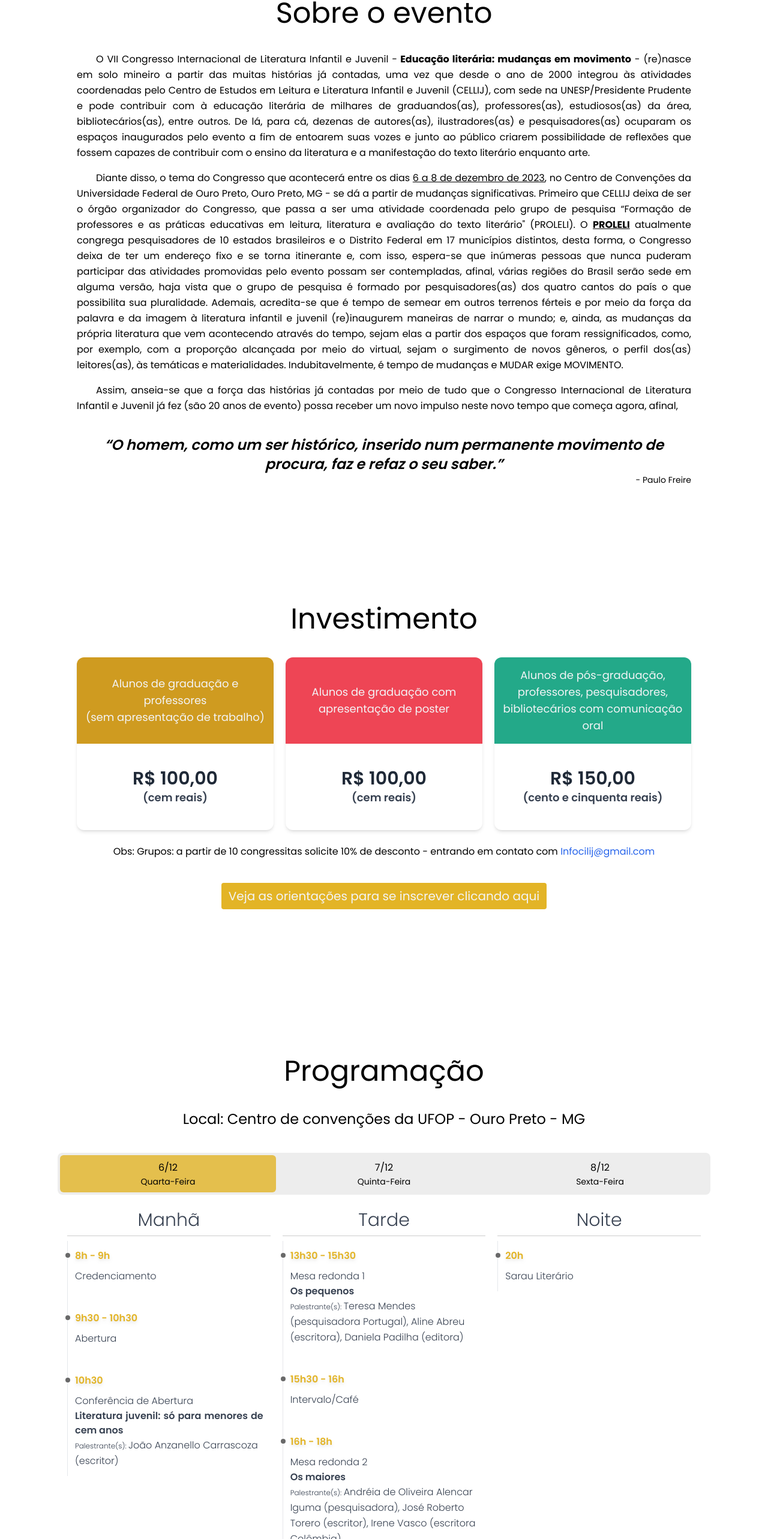
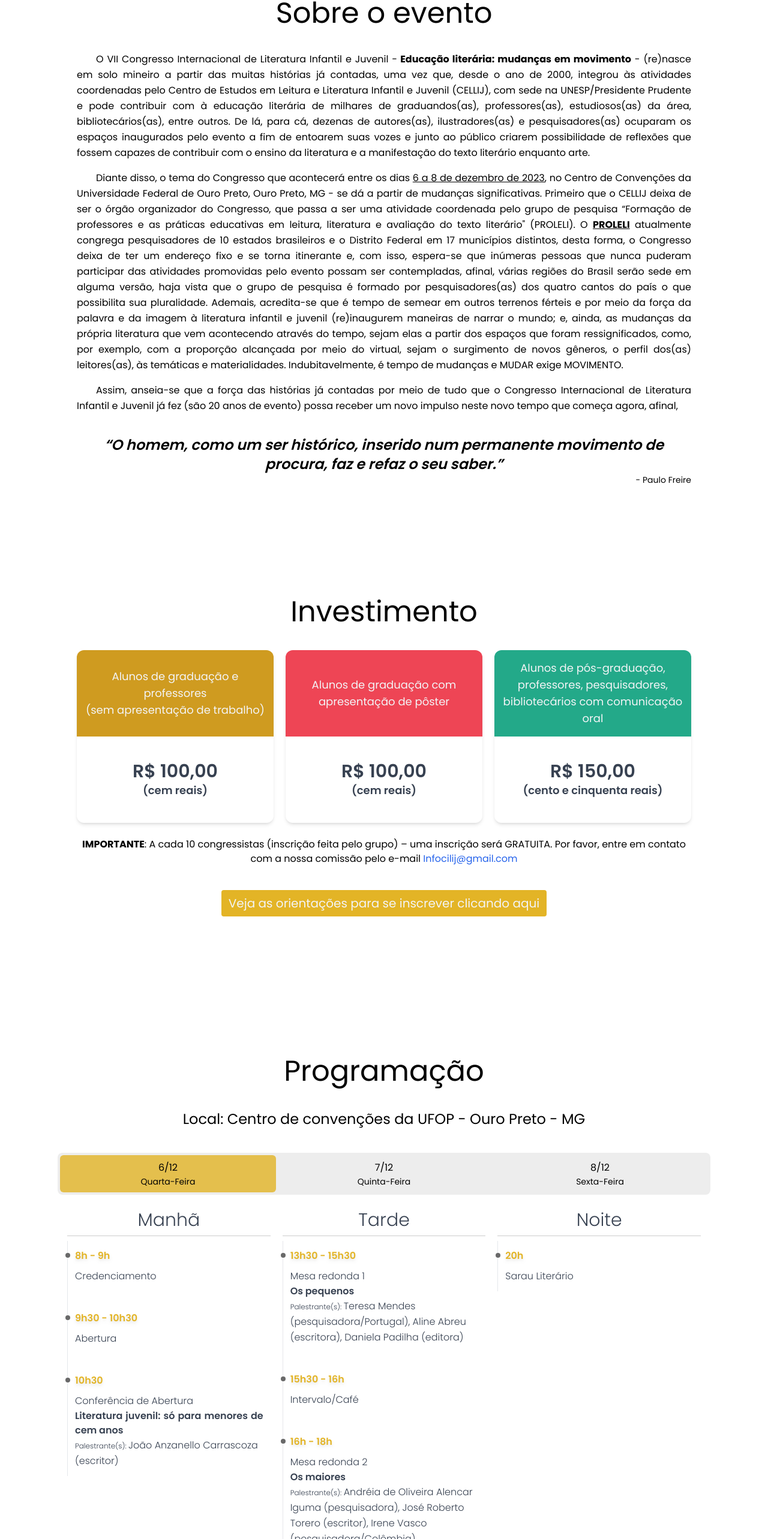
Before and after one commit to hidekinakata/CILIJ-2023, a React (Vite) app: page /orientacoes in a window 1280 px wide. Shown: the part 866-3432 px from the top of the page at 60% size. Built offline with nearby package versions, Linux system fonts and the light colour scheme.

Commit message:
Grammar fixing

```diff
--- a/src/data/schedule_data.ts
+++ b/src/data/schedule_data.ts
@@ -65,7 +65,7 @@ const EventDay: EventDayType[] = [
         presenters: [
           {
             name: "Teresa Mendes",
-            occupation: "(pesquisadora Portugal)",
+            occupation: "(pesquisadora/Portugal)",
             resume:
               "Teresa Mendes é Doutora em Estudos Literários pela Universidade de Lisboa e Professora Adjunta na Escola Superior de Educação e Ciências Sociais do Instituto Politécnico de Portalegre desde 1996, possuindo experiência de lecionação e formação nas áreas de Língua e Literatura Portuguesas, Literatura Infantil e Juvenil, Didática do Português e Supervisão Pedagógica, na formação inicial e na formação complementar de educadores de infância e professores do Ensino Básico. Tem desenvolvido trabalho de investigação a nível nacional e internacional nas áreas da Literatura Comparada, da Literatura Infantil e Juvenil, da Educação Literária e da Formação Docente, sendo autora de diversos artigos, livros e capítulos de livros nesses domínios. Tem organizado e participado em diversos congressos e seminários, nacionais e internacionais e tem realizado diversas formações direcionadas para educadores e professores de vários níveis de ensino, sobretudo no âmbito da Literatura Infantil, da Formação de Leitores, da Educação Literária e das Metodologias ativas no ensino do Português.",
             pictureSrc: "/speakers/teresa_mendes.png",
@@ -146,7 +146,7 @@ const EventDay: EventDayType[] = [
           },
           {
             name: "Irene Vasco",
-            occupation: "(escritora Colômbia)",
+            occupation: "(pesquisadora/Colômbia)",
             resume:
               "Irene Vasco é colombiana, filha de mãe brasileira. É licenciada em Letras, especialista em literatura infanto-juvenil e tradutora de português e francês. Já escreveu dezenas de livros para crianças e jovens, muitos deles premiados, como Letras de Carvão, publicado pela Editora Pulo do Gato. Dedicou grande parte de sua vida a realizar oficinas de leitura e formação de leitores em regiões remotas da Colômbia. Frequentemente participa de programas estaduais e institucionais voltados para comunidades indígenas e camponesas, com ênfase em cidadania e responsabilidade social.",
             pictureSrc: "/speakers/irene_vasco.png",
--- a/src/pages/Books.tsx
+++ b/src/pages/Books.tsx
@@ -16,17 +16,18 @@ const Books: React.FC<BooksType> = (props) => {
       >
         Lançamento de Livros
       </h1>
-      <div className={"flex h-72 flex-col"}>
-        <p>Olá congressista!</p>
-        <p>Olá autor!</p>
-        <p>Olá editor!</p>
-        <p className={"mt-6 text-justify indent-4"}>
-          Se você tem um livro de literatura infantil e juvenil ou algum livro
+      <div className={"flex h-72 flex-col indent-4"}>
+        <p>Olá autor(a), ilustrador(a), editor(a),</p>
+        <p className={"mt-6 text-justify "}>
+          Se você tem um livro de literatura infantil e juvenil, ou, algum livro
           teórico para lançar no VII Congresso Internacional de Literatura
           Infantil e Juvenil - teremos a noite do dia 07/12/2023 reservada para
-          isso. Por favor, preencha o Forms e prepare seus livros. Estamos te
+          isso. Por favor, preencha o Forms e prepare os seus livros. Estamos te
           esperando.
         </p>
+        <br />
+        <p>Abraços,</p>
+        <p>Comissão Organizadora</p>
         <div className={"grid place-items-center"}>
           <a
             href={
--- a/src/pages/EixosTematicos.tsx
+++ b/src/pages/EixosTematicos.tsx
@@ -136,7 +136,7 @@ const EixosTematicos: React.FC<EixosTematicosType> = (props) => {
               </div>
               <br />
               <h2 className={""}>
-                Informações no email:{" "}
+                Informações no e-mail:{" "}
                 <a
                   className={"text-blue-600 underline "}
                   href={"mailto:" + eixo.email}
@@ -150,14 +150,14 @@ const EixosTematicos: React.FC<EixosTematicosType> = (props) => {
                       const target = e.currentTarget;
                       await navigator.clipboard
                         .writeText(eixo.email)
-                        .then(() => (target.innerHTML = "Email copiado!"));
+                        .then(() => (target.innerHTML = "E-mail copiado!"));
                       return;
                     }
                     unsecuredCopyToClipboard(e.currentTarget, eixo.email);
-                    e.currentTarget.innerHTML = "Email copiado!";
+                    e.currentTarget.innerHTML = "E-mail copiado!";
                   }}
                 >
-                  Copiar Email
+                  Copiar E-mail
                 </button>
               </h2>
               <br />
--- a/src/pages/Guidelines.tsx
+++ b/src/pages/Guidelines.tsx
@@ -20,7 +20,7 @@ const Guidelines: React.FC<GuidelinesType> = (props) => {
 
       <section className={"w-full"}>
         <h1 className={"text-center text-xl font-semibold"}>
-          Como inscrever comunicação oral ou poster no VII Congresso
+          Como inscrever comunicação oral ou pôster no VII Congresso
           Internacional de Literatura Infantil e Juvenil?
         </h1>
 
@@ -42,7 +42,7 @@ const Guidelines: React.FC<GuidelinesType> = (props) => {
               templates
             </Link>
             , selecione o template resumo e escreva o seu resumo, seja para
-            comunicação oral ou para poster -{" "}
+            comunicação oral ou para pôster -{" "}
             <strong>
               cada proponente pode escrever até 3 resumos com até três autores
             </strong>
@@ -56,17 +56,17 @@ const Guidelines: React.FC<GuidelinesType> = (props) => {
           <li>
             Ao finalizar a escrita do seu resumo volte ao eixo escolhido e
             verifique o e-mail correspondente; depois envie o resumo feito no
-            template para o email do seu eixo.{" "}
+            template para o e-mail do seu eixo.{" "}
             <span className={""}>
               Exemplo: Se você escreveu sobre{" "}
               <strong>Literatura e ensino, eixo temático 6</strong>, você
-              enviará o resumo para o email{" "}
+              enviará o resumo para o e-mail{" "}
               <span className={"underline"}>eixo6cilij@gmail.com</span>
             </span>
           </li>
           <li>
             <strong className={""}>
-              Não se esqueça de utilizar no envio o seu email de fácil acesso.
+              Não se esqueça de utilizar no envio o seu e-mail de fácil acesso.
             </strong>{" "}
             Agora, veja a seguir as orientações para o preenchimento do Google
             Forms.
@@ -86,9 +86,9 @@ const Guidelines: React.FC<GuidelinesType> = (props) => {
           <li>
             Clique na{" "}
             <Link to={"/"} className={"text-red-500 hover:underline"}>
-              página incial
+              página inicial
             </Link>{" "}
-            do congresso: Faça sua inscrição
+            do congresso: Faça sua inscrição;
           </li>
           <li>Preencha o google forms;</li>
           <li>Complete todos os campos com as suas informações;</li>
@@ -158,7 +158,7 @@ const Guidelines: React.FC<GuidelinesType> = (props) => {
             </ul>
           </li>
           <li>
-            Feito o pagamento envie o comprovante para o email:
+            Feito o pagamento envie o comprovante para o e-mail:
             financeirocilij@gmail.com;
           </li>
           <li>
@@ -176,7 +176,7 @@ const Guidelines: React.FC<GuidelinesType> = (props) => {
           </caption>
           <tbody>
             <tr>
-              <td>Inscrição para comunicação oral ou poster</td>
+              <td>Inscrição para comunicação oral ou pôster</td>
               <td className={"font-semibold"}>
                 De 15 de maio a 16 de julho de 2023
               </td>
--- a/src/pages/Home/About.tsx
+++ b/src/pages/Home/About.tsx
@@ -17,8 +17,8 @@ const About: React.FC<AboutType> = (props) => {
       <p>
         O VII Congresso Internacional de Literatura Infantil e Juvenil -
         <strong> Educação literária: mudanças em movimento</strong> - (re)nasce
-        em solo mineiro a partir das muitas histórias já contadas, uma vez que
-        desde o ano de 2000 integrou às atividades coordenadas pelo Centro de
+        em solo mineiro a partir das muitas histórias já contadas, uma vez que,
+        desde o ano de 2000, integrou às atividades coordenadas pelo Centro de
         Estudos em Leitura e Literatura Infantil e Juvenil (CELLIJ), com sede na
         UNESP/Presidente Prudente e pode contribuir com à educação literária de
         milhares de graduandos(as), professores(as), estudiosos(as) da área,
@@ -34,7 +34,7 @@ const About: React.FC<AboutType> = (props) => {
         Diante disso, o tema do Congresso que acontecerá entre os dias{" "}
         <span className={"underline"}>6 a 8 de dezembro de 2023</span>, no
         Centro de Convenções da Universidade Federal de Ouro Preto, Ouro Preto,
-        MG - se dá a partir de mudanças significativas. Primeiro que CELLIJ
+        MG - se dá a partir de mudanças significativas. Primeiro que o CELLIJ
         deixa de ser o órgão organizador do Congresso, que passa a ser uma
         atividade coordenada pelo grupo de pesquisa “Formação de professores e
         as práticas educativas em leitura, literatura e avaliação do texto
--- a/src/pages/Home/FinancialInvestiment.tsx
+++ b/src/pages/Home/FinancialInvestiment.tsx
@@ -29,7 +29,7 @@ const FinancialInvestment: React.FC<FinancialInvestmentType> = (props) => {
             (sem apresentação de trabalho)
           </h1>
           <div className={"flex flex-col items-center justify-center"}>
-            <h2 className={"text-3xl font-semibold text-gray-800"}>
+            <h2 className={"text-3xl font-semibold text-gray-700"}>
               R$ 100,00
             </h2>
             <h3 className={"text-lg font-semibold text-gray-700"}>
@@ -43,10 +43,10 @@ const FinancialInvestment: React.FC<FinancialInvestmentType> = (props) => {
               "flex h-36 items-center justify-center rounded-t-xl bg-aubergine-500 p-3 text-center text-lg text-gray-100"
             }
           >
-            Alunos de graduação com apresentação de poster
+            Alunos de graduação com apresentação de pôster
           </h1>
           <div className={"flex flex-col items-center justify-center"}>
-            <h2 className={"text-3xl font-semibold text-gray-800"}>
+            <h2 className={"text-3xl font-semibold text-gray-700"}>
               R$ 100,00
             </h2>
             <h3 className={"text-lg font-semibold text-gray-700"}>
@@ -64,7 +64,7 @@ const FinancialInvestment: React.FC<FinancialInvestmentType> = (props) => {
             com comunicação oral
           </h1>
           <div className={"flex flex-col items-center justify-center"}>
-            <h2 className={"text-3xl font-semibold text-gray-800"}>
+            <h2 className={"text-3xl font-semibold text-gray-700"}>
               R$ 150,00
             </h2>
             <h3 className={"text-lg font-semibold text-gray-700"}>
@@ -74,8 +74,9 @@ const FinancialInvestment: React.FC<FinancialInvestmentType> = (props) => {
         </div>
       </div>
       <span className={"mt-6 text-center text-sm lg:text-base"}>
-        Obs: Grupos: a partir de 10 congressitas solicite 10% de desconto -
-        entrando em contato com{" "}
+        <strong>IMPORTANTE</strong>: A cada 10 congressistas (inscrição feita
+        pelo grupo) – uma inscrição será GRATUITA. Por favor, entre em contato
+        com a nossa comissão pelo e-mail{" "}
         <a className={"text-blue-600"} href={"mailto:Infocilij@gmail.com"}>
           Infocilij@gmail.com
         </a>
--- a/src/pages/ThiagoTaubman.tsx
+++ b/src/pages/ThiagoTaubman.tsx
@@ -12,7 +12,7 @@ const ThiagoTaubman: React.FC<ThiagoTaubmanType> = (props) => {
       }
     >
       <h1 className={"text-center text-2xl"}>
-        Conheça o autor da ilustração do nosso poster
+        Conheça o autor da ilustração do nosso pôster
       </h1>
 
       <div>
```
